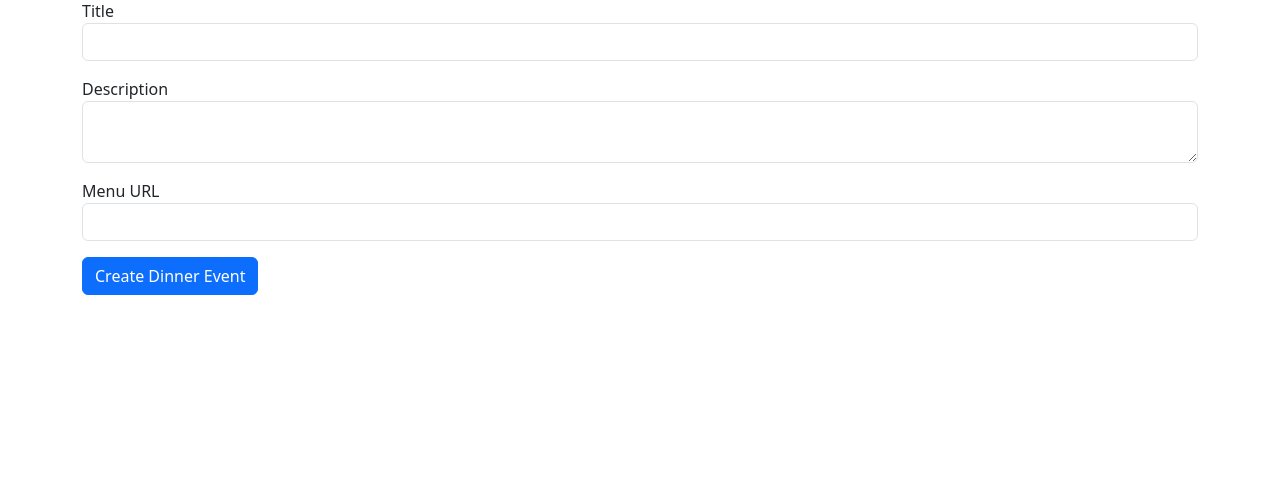
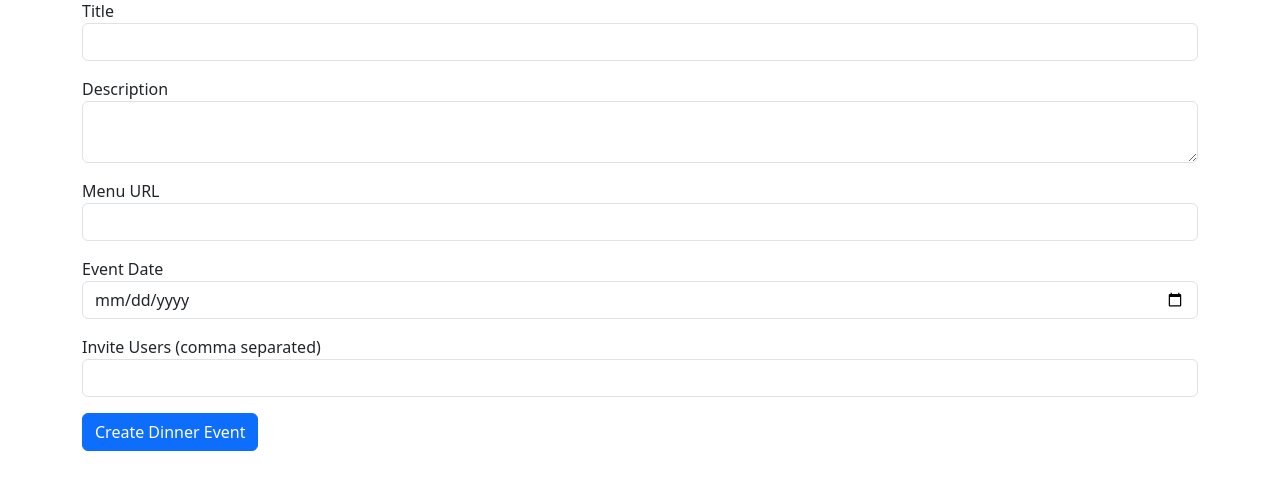
Before and after one commit to cocopeuf/dbwe-app, a Flask app: page /create_dinner_event in a window 1280 px wide. Shown: the part 129-619 px from the top of the page. Run offline with Flask 3, Linux system fonts and the light colour scheme; the visitor is signed in with stand-in values (Sample User, id 1); data comes from the database, SQL or seed files in the repository; data that the repository does not hold is empty; some libraries are stand-ins or nearby versions.

Commit message:
improve performance and add invite feature

```diff
--- a/app/main/forms.py
+++ b/app/main/forms.py
@@ -6,6 +6,7 @@ import sqlalchemy as sa
 from flask_babel import _, lazy_gettext as _l
 from app import db
 from app.models import User
+from wtforms.fields import DateField
 
 
 class EditProfileForm(FlaskForm):
@@ -57,4 +58,6 @@ class DinnerEventForm(FlaskForm):
     title = StringField(_l('Title'), validators=[DataRequired(), Length(max=128)])
     description = TextAreaField(_l('Description'))
     menu_url = StringField(_l('Menu URL'), validators=[DataRequired(), URL(), Length(max=256)])
+    date = DateField(_l('Event Date'), format='%Y-%m-%d', validators=[DataRequired()])
+    invite = StringField(_l('Invite Users (comma separated)'))
     submit = SubmitField(_l('Create Dinner Event'))
--- a/app/main/routes.py
+++ b/app/main/routes.py
@@ -11,6 +11,7 @@ from app.main.forms import EditProfileForm, EmptyForm, PostForm, SearchForm, \
 from app.models import User, Post, Message, Notification, DinnerEvent  # import DinnerEvent
 from app.translate import translate
 from app.main import bp
+from sqlalchemy.orm import joinedload
 
 
 @bp.before_app_request
@@ -55,16 +56,16 @@ def index():
 @login_required
 def explore():
     page = request.args.get('page', 1, type=int)
+    per_page = current_app.config.get('POSTS_PER_PAGE', 10)
     query = sa.select(Post).order_by(Post.timestamp.desc())
-    posts = db.paginate(query, page=page,
-                        per_page=current_app.config['POSTS_PER_PAGE'],
-                        error_out=False)
-    next_url = url_for('main.explore', page=posts.next_num) \
-        if posts.has_next else None
-    prev_url = url_for('main.explore', page=posts.prev_num) \
-        if posts.has_prev else None
+    total = db.session.scalar(sa.select(sa.func.count()).select_from(Post))
+    posts = db.session.scalars(
+        query.offset((page - 1) * per_page).limit(per_page)
+    ).all()
+    next_url = url_for('main.explore', page=page + 1) if page * per_page < total else None
+    prev_url = url_for('main.explore', page=page - 1) if page > 1 else None
     return render_template('index.html', title=_('Explore'),
-                           posts=posts.items, next_url=next_url,
+                           posts=posts, next_url=next_url,
                            prev_url=prev_url)
 
 
@@ -250,9 +251,24 @@ def create_dinner_event():
             title=form.title.data,
             description=form.description.data,
             menu_url=form.menu_url.data,
+            date=form.date.data,  # assign event date
             creator=current_user
         )
         db.session.add(event)
+        # Process invite field if any
+        if form.invite.data:
+            invitees = [i.strip() for i in form.invite.data.split(',') if i.strip()]
+            for identifier in invitees:
+                # Search by username or email
+                user = db.session.scalar(sa.select(User).where(
+                    sa.or_(User.username == identifier, User.email == identifier)
+                ))
+                if user is not None:
+                    event.invite_user(user)
+                    # Add notification for invite
+                    user.add_notification('dinner_event_invite',
+                        {'message': _('You have been invited to the event: %(event_title)s', event_title=event.title),
+                         'event_id': event.id})
         db.session.commit()
         flash(_('Dinner event created successfully!'))
         return redirect(url_for('main.dinner_event_detail', event_id=event.id))
@@ -261,32 +277,54 @@ def create_dinner_event():
 @bp.route('/dinner_event/<int:event_id>')
 @login_required
 def dinner_event_detail(event_id):
-    event = db.session.get(DinnerEvent, event_id)
+    q = sa.select(DinnerEvent).options(
+            joinedload(DinnerEvent.creator),
+            joinedload(DinnerEvent.invited)
+        ).where(DinnerEvent.id == event_id)
+    event = db.session.scalar(q)
     if event is None:
         flash(_('Dinner event not found.'))
         return redirect(url_for('main.index'))
+    # Added permission check: Only show event if current_user is creator or invited
+    if event.creator != current_user and current_user not in event.invited:
+        flash(_('You are not allowed to view this dinner event.'))
+        return redirect(url_for('main.dinner_events_list'))
     return render_template('dinner_event_detail.html', event=event)
 
-@bp.route('/dinner_event/<int:event_id>/invite/<username>', methods=['POST'])
+@bp.route('/dinner_event/<int:event_id>/invite/<identifier>', methods=['POST'])
 @login_required
-def invite_to_dinner_event(event_id, username):
+def invite_to_dinner_event(event_id, identifier):
     event = db.session.get(DinnerEvent, event_id)
     if event is None or event.creator != current_user:
         flash(_('You are not allowed to invite users to this dinner event.'))
         return redirect(url_for('main.index'))
-    user = db.session.scalar(sa.select(User).where(User.username == username))
+    user = db.session.scalar(sa.select(User).where(
+        sa.or_(User.username == identifier, User.email == identifier)
+    ))
     if user is None:
-        flash(_('User %(username)s not found.', username=username))
+        flash(_('User %(identifier)s not found.', identifier=identifier))
         return redirect(url_for('main.dinner_event_detail', event_id=event_id))
     event.invite_user(user)
+    user.add_notification('dinner_event_invite',
+        {'message': _('You have been invited to the event: %(event_title)s', event_title=event.title),
+         'event_id': event.id})
     db.session.commit()
-    flash(_('User %(username)s has been invited.', username=username))
+    flash(_('User %(identifier)s has been invited.', identifier=identifier))
     return redirect(url_for('main.dinner_event_detail', event_id=event_id))
 
 @bp.route('/dinner_events')
 @login_required
 def dinner_events_list():
-    events = db.session.scalars(sa.select(DinnerEvent).order_by(DinnerEvent.id.desc())).all()
+    q = sa.select(DinnerEvent).options(
+        joinedload(DinnerEvent.creator),
+        joinedload(DinnerEvent.invited)
+    ).where(
+        sa.or_(
+            DinnerEvent.creator_id == current_user.id,
+            DinnerEvent.invited.any(User.id == current_user.id)
+        )
+    ).order_by(DinnerEvent.id.desc())
+    events = db.session.execute(q).unique().scalars().all()
     return render_template('dinner_events_list.html', title=_('Dinner Events'), events=events)
 
 @bp.route('/dinner_event/<int:event_id>/edit', methods=['GET', 'POST'])
@@ -301,7 +339,30 @@ def edit_dinner_event(event_id):
         event.title = form.title.data
         event.description = form.description.data
         event.menu_url = form.menu_url.data
+        event.date = form.date.data  # update event date
+        # Process new invitations if any
+        if form.invite.data:
+            invitees = [i.strip() for i in form.invite.data.split(',') if i.strip()]
+            for identifier in invitees:
+                user = db.session.scalar(sa.select(User).where(
+                    sa.or_(User.username == identifier, User.email == identifier)
+                ))
+                if user is not None:
+                    event.invite_user(user)
+                    user.add_notification('dinner_event_invite',
+                        {'message': _('You have been invited to the event: %(event_title)s', event_title=event.title),
+                         'event_id': event.id})
         db.session.commit()
         flash(_('Dinner event updated.'))
         return redirect(url_for('main.dinner_event_detail', event_id=event.id))
     return render_template('edit_dinner_event.html', title=_('Edit Dinner Event'), form=form, event=event)
+
+# New route: Message Board for Upcoming Events
+@bp.route('/upcoming_events')
+@login_required
+def upcoming_events():
+    from datetime import datetime
+    # Select events with date in the future
+    q = sa.select(DinnerEvent).where(DinnerEvent.date >= datetime.now()).order_by(DinnerEvent.date.asc())
+    events = db.session.scalars(q).all()
+    return render_template('upcoming_events.html', title=_('Upcoming Events'), events=events)
--- a/app/models.py
+++ b/app/models.py
@@ -368,6 +368,8 @@ class DinnerEvent(db.Model):
     title = db.Column(sa.String(128), nullable=False)
     description = db.Column(sa.Text)
     menu_url = db.Column(sa.String(256), nullable=False)
+    # Updated date field using a SQL expression default
+    date = db.Column(sa.DateTime, nullable=False, server_default=sa.text('CURRENT_TIMESTAMP'))
     creator_id = db.Column(sa.Integer, sa.ForeignKey('user.id'), nullable=False)
     # relationships
     creator = db.relationship('User', backref='created_dinner_events')
--- a/app/templates/create_dinner_event.html
+++ b/app/templates/create_dinner_event.html
@@ -1,4 +1,3 @@
-
 {% extends "base.html" %}
 {% block content %}
   <h1>{{ _('Create Dinner Event') }}</h1>
@@ -13,6 +12,14 @@
     <div class="mb-3">
       {{ form.menu_url.label }} {{ form.menu_url(class="form-control") }}
     </div>
+    <!-- New date field -->
+    <div class="mb-3">
+      {{ form.date.label }} {{ form.date(class="form-control") }}
+    </div>
+    <!-- Added invite field -->
+    <div class="mb-3">
+      {{ form.invite.label }} {{ form.invite(class="form-control") }}
+    </div>
     {{ form.submit(class="btn btn-primary") }}
   </form>
 {% endblock %}
```
Also changed, not shown: app/templates/dinner_event_detail.html (+42 -1 lines), app/templates/edit_dinner_event.html (+8 -1 lines).
